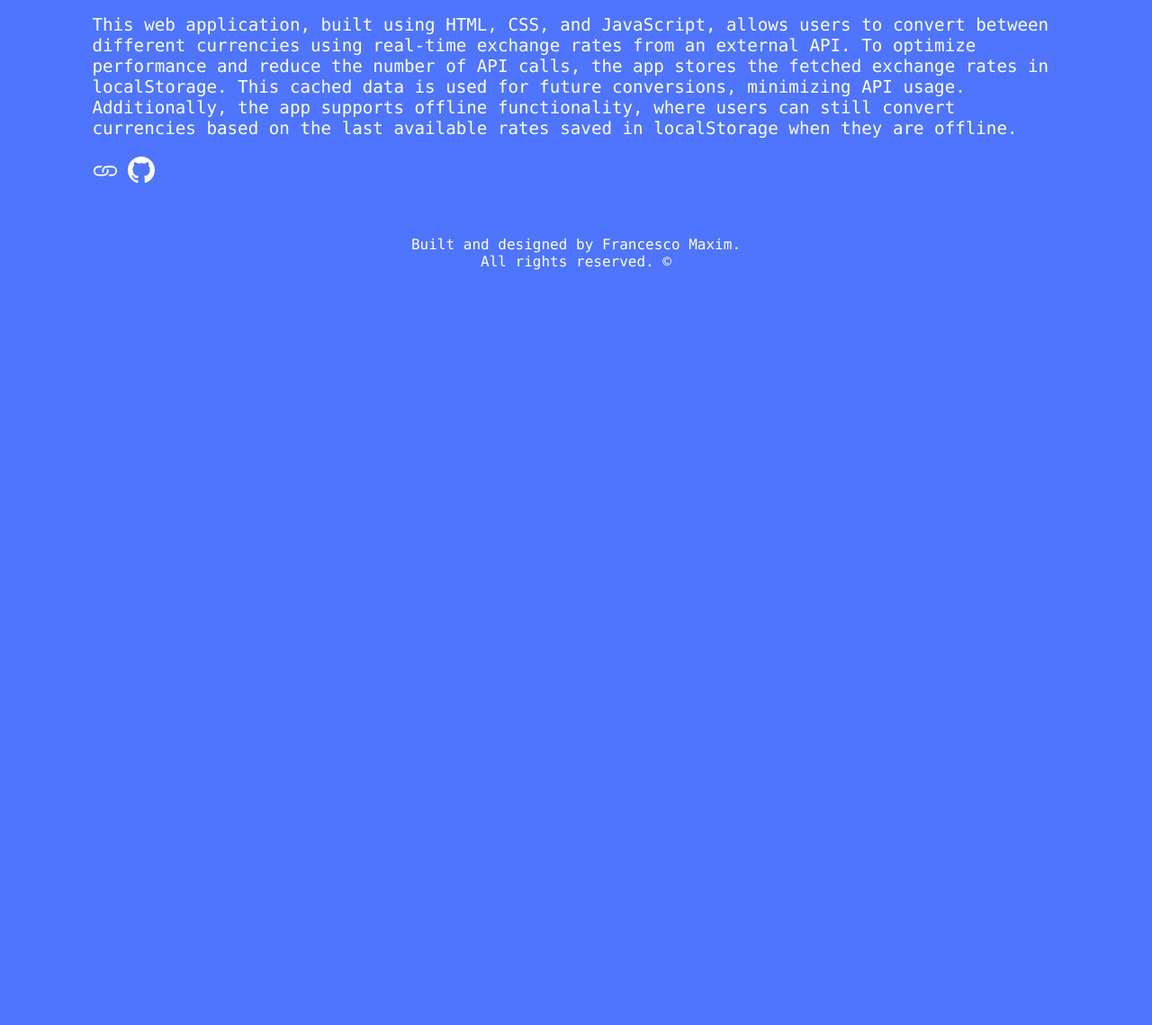
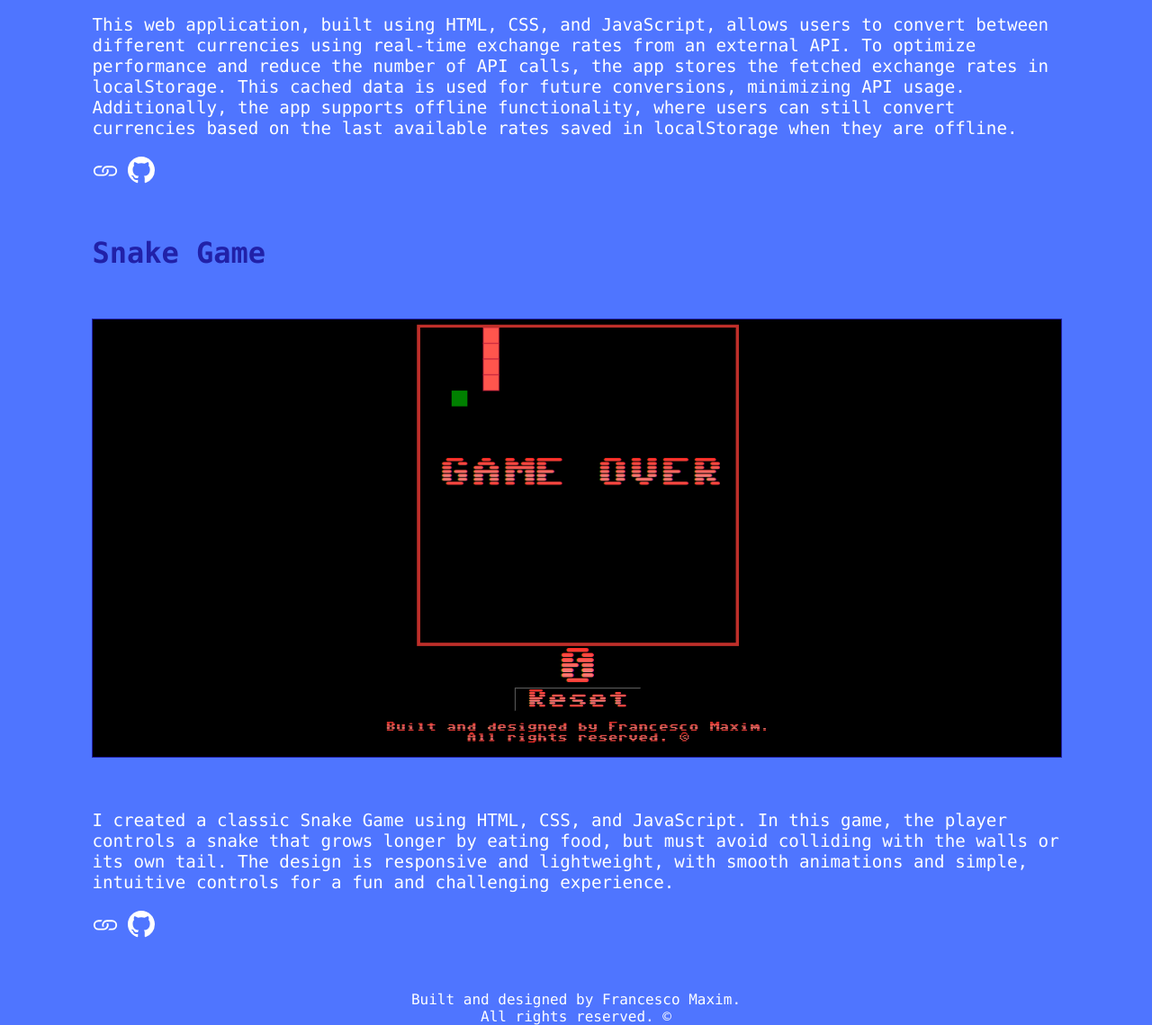
Before and after one commit to maxim-francesco/maxim-francesco.github.io, a plain HTML site: page index.html in a window 1280 px wide. Shown: the part 2428-3567 px from the top of the page at 90% size. Before the commit the page ends 2728 px from the top, so only its background shows below. Drawn offline with Linux system fonts and the light colour scheme.

Commit message:
added snake project

```diff
--- /dev/null
+++ b/help.js
@@ -0,0 +1,3 @@
+const { HTMLToJSON } = require('html-to-json-parser');
+const element = '<div><ul><li>Hello <strong>World</strong></li></ul></div>';
+let result = await HTMLToJSON(element, true);
--- a/index.html
+++ b/index.html
@@ -93,13 +93,7 @@
         </section>
         <section id="projects">
             <h1>/projects</h1>
-            <!-- <div>
-                <h2>Tip App</h2>
-                <img src="img/TipApp.png">
-                <p>Lorem, ipsum dolor sit amet consectetur adipisicing elit. Iure suscipit, id provident temporibus accusamus cum veritatis quibusdam facilis a, soluta numquam illum exercitationem. Aliquid dolorum tempore totam laborum voluptatum repellat.</p>
-                <p><a href="https://francescomaxim.github.io/TipApp/" style="color: blue;">Visit </a></p>
-            </div> -->
-            <div>
+            <div id="currency-app">
                 <h2>Currency App</h2>
                 <div>
                     <img src="img/curr.png">
@@ -121,23 +115,28 @@
                     </div>
                 </div>
             </div>
-            <!-- <div>
-                <h2>Comming Soon Page</h2>
-                <img src="img/comming-soon.png">
-                <p>Lorem, ipsum dolor sit amet consectetur adipisicing elit. Iure suscipit, id provident temporibus accusamus cum veritatis quibusdam facilis a, soluta numquam illum exercitationem. Aliquid dolorum tempore totam laborum voluptatum repellat.</p>
-                <p><a href="https://francescomaxim.github.io/comming-soon/" style="color: blue;">Visit </a></p>
+            <div id="snake-app">
+                <h2>Snake Game</h2>
+                <div>
+                    <img src="img/snakegame.png">
+                    <div>
+                        <p>I created a classic Snake Game using HTML, CSS, and JavaScript. In this game, the player controls a snake that grows longer by eating food, but must avoid colliding with the walls or its own tail. The design is responsive and lightweight, with smooth animations and simple, intuitive controls for a fun and challenging experience.</p>
+                        <p style="margin-top: 20px;">
+                            <a href="https://francescomaxim.github.io/SnakeApp/" style="color: blue;" target="_blank">
+                                <svg xmlns="http://www.w3.org/2000/svg" width="30" height="30" fill="currentColor" class="bi bi-link icons" viewBox="0 0 16 16">
+                                    <path d="M6.354 5.5H4a3 3 0 0 0 0 6h3a3 3 0 0 0 2.83-4H9q-.13 0-.25.031A2 2 0 0 1 7 10.5H4a2 2 0 1 1 0-4h1.535c.218-.376.495-.714.82-1z"/>
+                                    <path d="M9 5.5a3 3 0 0 0-2.83 4h1.098A2 2 0 0 1 9 6.5h3a2 2 0 1 1 0 4h-1.535a4 4 0 0 1-.82 1H12a3 3 0 1 0 0-6z"/>
+                                  </svg>
+                            </a>
+                            <a href="https://github.com/francescomaxim/SnakeApp" style="color: blue;" target="_blank">
+                                <svg xmlns="http://www.w3.org/2000/svg" width="30" height="30" fill="currentColor" class="bi bi-github icons" viewBox="0 0 16 16">
+                                    <path d="M8 0C3.58 0 0 3.58 0 8c0 3.54 2.29 6.53 5.47 7.59.4.07.55-.17.55-.38 0-.19-.01-.82-.01-1.49-2.01.37-2.53-.49-2.69-.94-.09-.23-.48-.94-.82-1.13-.28-.15-.68-.52-.01-.53.63-.01 1.08.58 1.23.82.72 1.21 1.87.87 2.33.66.07-.52.28-.87.51-1.07-1.78-.2-3.64-.89-3.64-3.95 0-.87.31-1.59.82-2.15-.08-.2-.36-1.02.08-2.12 0 0 .67-.21 2.2.82.64-.18 1.32-.27 2-.27s1.36.09 2 .27c1.53-1.04 2.2-.82 2.2-.82.44 1.1.16 1.92.08 2.12.51.56.82 1.27.82 2.15 0 3.07-1.87 3.75-3.65 3.95.29.25.54.73.54 1.48 0 1.07-.01 1.93-.01 2.2 0 .21.15.46.55.38A8.01 8.01 0 0 0 16 8c0-4.42-3.58-8-8-8"/>
+                                  </svg>
+                            </a>
+                        </p>
+                    </div>
+                </div>
             </div>
-            <div>
-                <h2>Grid & Flexbox Layout</h2>
-                <img src="img/grid-flex.png">
-                <p>Lorem ipsum dolor sit amet consectetur adipisicing elit. Ratione rerum unde eaque? Mollitia illum illo tempora quo rem, aliquid ut exercitationem sunt nesciunt eligendi eaque pariatur dolore unde obcaecati magni.</p>
-                <p><a href="https://francescomaxim.github.io/flex-grid/" style="color: blue;">Visit </a></p>
-            </div>
-            <div>
-                <h2>Portofolio Website</h2>
-                <img src="img/cv-project.png">
-                <p>Lorem ipsum dolor sit amet consectetur adipisicing elit. Ratione rerum unde eaque? Mollitia illum illo tempora quo rem, aliquid ut exercitationem sunt nesciunt eligendi eaque pariatur dolore unde obcaecati magni.</p>
-            </div> -->
         </section>
     </main>
     <footer>
@@ -145,6 +144,7 @@
     </footer>
 
     <script src="script.js"></script>
+    <script src="help.js"></script>
 
 </body>
 </html>
```
Also changed, not shown: script.js (+0 -17 lines), img/snakegame.png (added).
